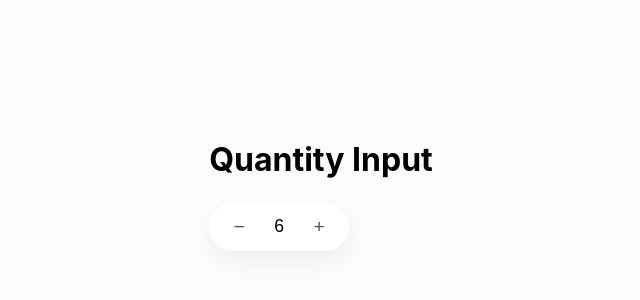
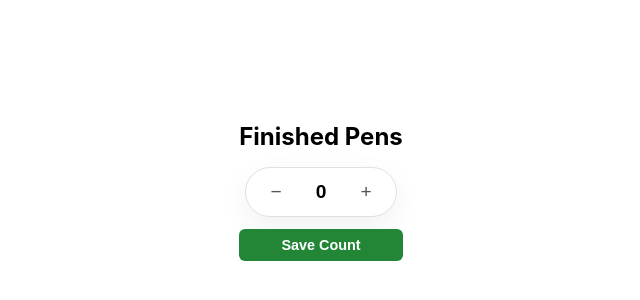
Before and after one commit to aroura-writes/Notion-template, a plain HTML site: page index.html in a window 1280 px wide. Shown: the part 218-518 px from the top of the page, without its empty margins (319-959 px from the left). Drawn offline with Linux system fonts and the light colour scheme.

Commit message:
Refactor index.html for Pen Tracker application
Updated the HTML structure and styles for a pen tracker application. Added functionality to save and load the quantity of finished pens using local storage.

```diff
--- a/index.html
+++ b/index.html
@@ -3,35 +3,146 @@
   <head>
     <meta charset="UTF-8" />
     <meta name="viewport" content="width=device-width, initial-scale=1.0" />
-              <title>Quantity Input</title>
+    <title>Pen Tracker</title>
     <style>
-                        body {      font-family: -apple-system, BlinkMacSystemFont, "Segoe UI", Roboto, sans-serif;      display: flex;      justify-content: center;      align-items: center;      height: 100vh;      background-color: #fcfcfc;      margin: 0;    }
-                              .quantity-container {      text-align: left;    }
-                                    h2 {      font-size: 2rem;      font-weight: 700;      margin-bottom: 24px;      color: #000;    }
-                                          .quantity-input {      display: inline-flex;      align-items: center;      background-color: #ffffff;      padding: 6px 12px;      border-radius: 100px;      box-shadow: 0 10px 30px rgba(0, 0, 0, 0.06);    }
-                                                .quantity-input button {      background: none;      border: none;      font-size: 1.2rem;      cursor: pointer;      width: 36px;      height: 36px;      display: flex;      align-items: center;      justify-content: center;      color: #555;      transition: color 0.2s;    }
-                                                      .quantity-input button:hover {      color: #000;    }
-                                                            .quantity-input input[type="number"] {      width: 40px;      text-align: center;      border: none;      background: none;      font-size: 1.1rem;      font-weight: 500;      color: #000;      outline: none;    }
-                                                                  /* Hide standard browser arrows inside the number input */    .quantity-input input::-webkit-outer-spin-button,    .quantity-input input::-webkit-inner-spin-button {      -webkit-appearance: none;      margin: 0;    }    .quantity-input input[type="number"] {      -moz-appearance: textfield;    }
+      body {
+        font-family: -apple-system, BlinkMacSystemFont, "Segoe UI", Roboto, sans-serif;
+        display: flex;
+        justify-content: center;
+        align-items: center;
+        height: 100vh;
+        background-color: transparent; /* Seamless blend with Notion background */
+        margin: 0;
+      }
+      .quantity-container {
+        text-align: center;
+      }
+      h2 {
+        font-size: 1.5rem;
+        font-weight: 700;
+        margin-bottom: 16px;
+        color: #000;
+      }
+      .quantity-wrapper {
+        display: flex;
+        flex-direction: column;
+        align-items: center;
+        gap: 12px;
+      }
+      .quantity-input {
+        display: inline-flex;
+        align-items: center;
+        background-color: #ffffff;
+        padding: 6px 12px;
+        border-radius: 100px;
+        box-shadow: 0 10px 30px rgba(0, 0, 0, 0.06);
+        border: 1px solid #e0e0e0;
+      }
+      .quantity-input button {
+        background: none;
+        border: none;
+        font-size: 1.2rem;
+        cursor: pointer;
+        width: 36px;
+        height: 36px;
+        display: flex;
+        align-items: center;
+        justify-content: center;
+        color: #555;
+        transition: color 0.2s;
+      }
+      .quantity-input button:hover {
+        color: #000;
+      }
+      .quantity-input input[type="number"] {
+        width: 50px;
+        text-align: center;
+        border: none;
+        background: none;
+        font-size: 1.2rem;
+        font-weight: 600;
+        color: #000;
+        outline: none;
+      }
+      .quantity-input input::-webkit-outer-spin-button,
+      .quantity-input input::-webkit-inner-spin-button {
+        -webkit-appearance: none;
+        margin: 0;
+      }
+      .quantity-input input[type="number"] {
+        -moz-appearance: textfield;
+      }
+      .save-btn {
+        background-color: #238636; /* GitHub green */
+        color: white;
+        border: none;
+        padding: 8px 18px;
+        font-size: 0.9rem;
+        font-weight: 600;
+        border-radius: 6px;
+        cursor: pointer;
+        transition: background-color 0.2s, transform 0.1s;
+        width: 100%;
+      }
+      .save-btn:hover {
+        background-color: #2ea043;
+      }
+      .save-btn:active {
+        transform: scale(0.98);
+      }
     </style>
   </head>
   <body>
     <div class="quantity-container">
-                                                                                    <h2>Quantity Input</h2>
+      <h2>Finished Pens</h2>
+      <div class="quantity-wrapper">
         <div class="quantity-input">
-                                                                                                  <button type="button" id="decrease" aria-label="Decrease quantity">
-                                                                                                            −
-                                                                                                                    </button>
-                                                                                                                            <input type="number" id="quantity" value="6" min="1" />
-                                                                                                                                    <button type="button" id="increase" aria-label="Increase quantity">
-                                                                                                                                              +
-                                                                                                                                                      </button>
+          <button type="button" id="decrease" aria-label="Decrease quantity">−</button>
+          <input type="number" id="quantity" value="0" min="0" />
+          <button type="button" id="increase" aria-label="Increase quantity">+</button>
+        </div>
+        <button type="button" id="save" class="save-btn">Save Count</button>
       </div>
     </div>
+
     <script>
-                                                                                                                                                                          const quantityInput = document.getElementById('quantity');    const decreaseBtn = document.getElementById('decrease');    const increaseBtn = document.getElementById('increase');
-                                                                                                                                                                                decreaseBtn.addEventListener('click', () => {      let currentValue = parseInt(quantityInput.value) || 0;      let min = parseInt(quantityInput.min) || 1;      if (currentValue > min) {        quantityInput.value = currentValue - 1;      }    });
-                                                                                                                                                                                      increaseBtn.addEventListener('click', () => {      let currentValue = parseInt(quantityInput.value) || 0;      quantityInput.value = currentValue + 1;    });
+      const quantityInput = document.getElementById('quantity');
+      const decreaseBtn = document.getElementById('decrease');
+      const increaseBtn = document.getElementById('increase');
+      const saveBtn = document.getElementById('save');
+
+      // Load saved count automatically when Notion page opens
+      window.addEventListener('DOMContentLoaded', () => {
+        const savedCount = localStorage.getItem('finishedPensCount');
+        if (savedCount !== null) {
+          quantityInput.value = savedCount;
+        }
+      });
+
+      decreaseBtn.addEventListener('click', () => {
+        let currentValue = parseInt(quantityInput.value) || 0;
+        let min = parseInt(quantityInput.min) || 0;
+        if (currentValue > min) {
+          quantityInput.value = currentValue - 1;
+        }
+      });
+
+      increaseBtn.addEventListener('click', () => {
+        let currentValue = parseInt(quantityInput.value) || 0;
+        quantityInput.value = currentValue + 1;
+      });
+
+      // Save the current number to local storage
+      saveBtn.addEventListener('click', () => {
+        localStorage.setItem('finishedPensCount', quantityInput.value);
+        saveBtn.textContent = 'Saved! ✓';
+        saveBtn.style.backgroundColor = '#1f6feb'; // Turns blue briefly to show success
+
+        setTimeout(() => {
+          saveBtn.textContent = 'Save Count';
+          saveBtn.style.backgroundColor = '#238636';
+        }, 1500);
+      });
     </script>
   </body>
 </html>
```
Lines whose indentation alone changed are shown as unchanged.
